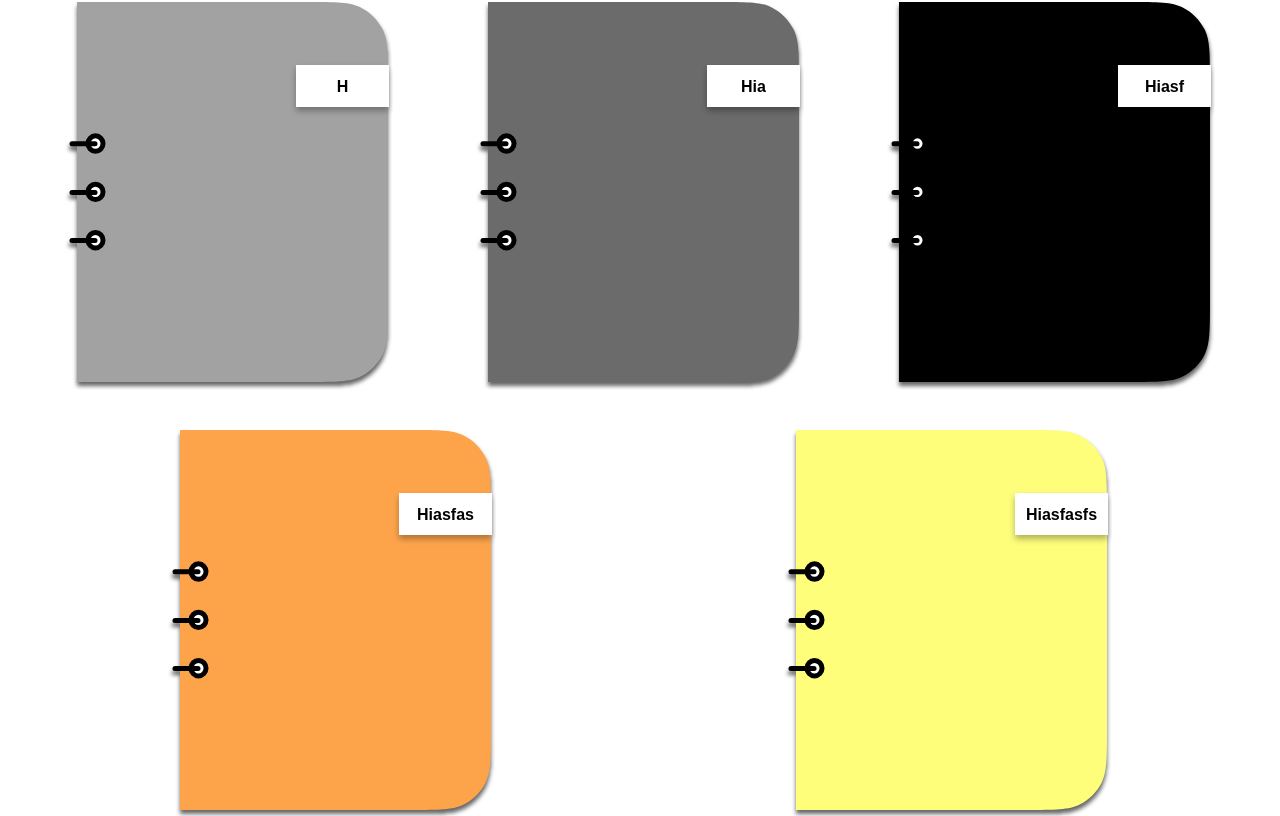
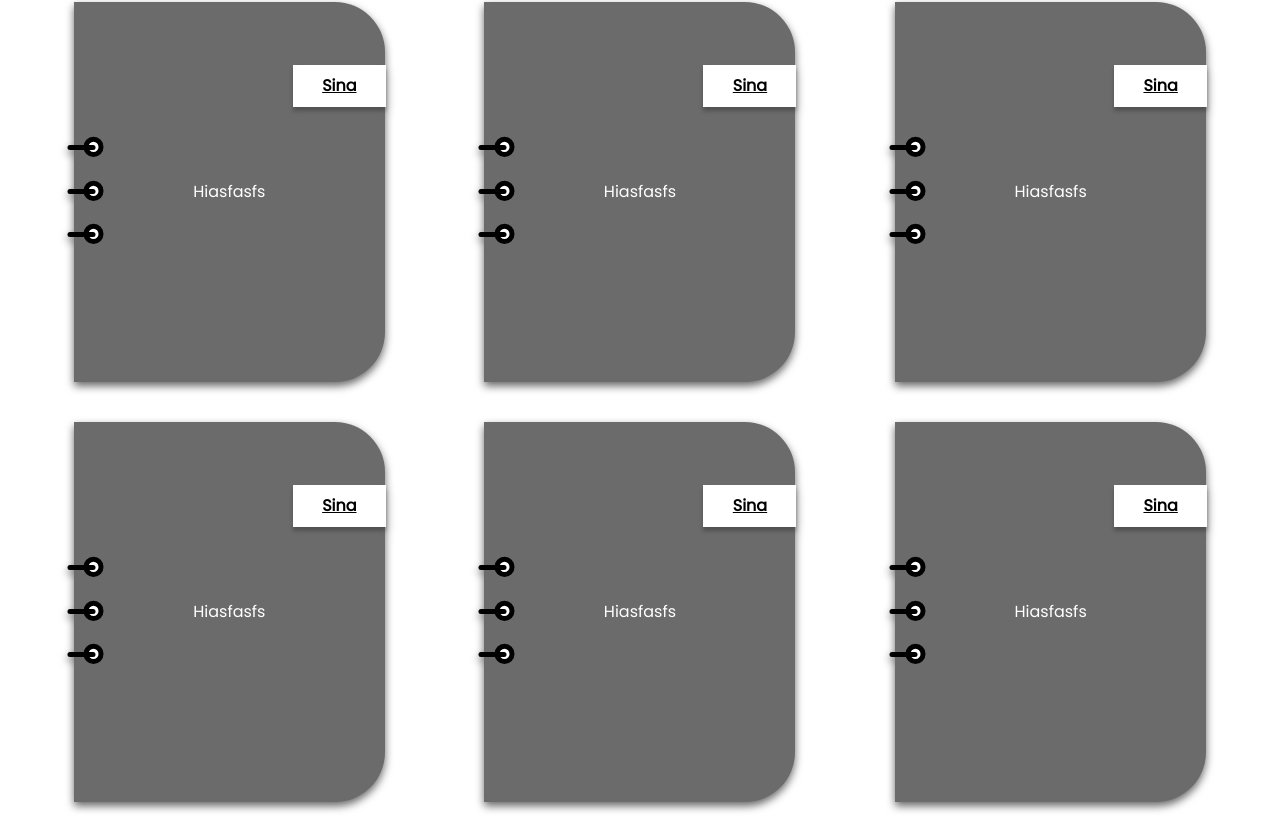
Before and after one commit to sina-ss/colorful-notepad, a React (Vite) app in the folder client/: page / in a window 1280 px wide. Shown: the part 604-1420 px from the top of the page. Built offline with nearby package versions, Linux system fonts and the light colour scheme; the HTML template or start-up script is replaced by a standard one.

Commit message:
feat: add new notebook

```diff
--- a/client/package.json
+++ b/client/package.json
@@ -14,11 +14,14 @@
     "@emotion/styled": "^11.11.0",
     "@fontsource/poppins": "^5.0.13",
     "@mui/material": "^5.15.13",
+    "@tanstack/react-query": "^5.34.1",
+    "axios": "^1.6.8",
     "react": "^18.2.0",
     "react-dom": "^18.2.0",
     "react-icons": "^5.1.0",
     "react-router-dom": "^6.22.3",
-    "react-toastify": "^10.0.5"
+    "react-toastify": "^10.0.5",
+    "react-window": "^1.8.10"
   },
   "devDependencies": {
     "@types/react": "^18.2.64",
--- /dev/null
+++ b/client/src/components/DotsIcon.tsx
@@ -0,0 +1,26 @@
+const DotsIcon = () => {
+  return (
+    <svg
+      width="37"
+      height="22"
+      viewBox="0 0 37 22"
+      fill="none"
+      xmlns="http://www.w3.org/2000/svg"
+    >
+      <path
+        d="M26.4979 18.5456C30.7184 18.5456 34.0232 15.0485 34.0232 10.8802C34.0232 6.71202 30.7184 3.21484 26.4979 3.21484C22.2775 3.21484 18.9727 6.71202 18.9727 10.8802C18.9727 15.0485 22.2775 18.5456 26.4979 18.5456Z"
+        fill="white"
+        stroke="black"
+        stroke-width="5"
+      />
+      <path
+        d="M3 11.5254L26 11.5254"
+        stroke="black"
+        stroke-width="5"
+        stroke-linecap="round"
+      />
+    </svg>
+  );
+};
+
+export default DotsIcon;
--- /dev/null
+++ b/client/src/components/Note.tsx
@@ -0,0 +1,82 @@
+import { Box, SvgIcon, Typography } from "@mui/material";
+import DotsIcon from "./DotsIcon";
+
+interface NoteProps {
+  to: string;
+  message: string;
+  color: string;
+}
+
+const Note: React.FC<NoteProps> = ({ to, message, color }) => {
+  return (
+    <Box
+      height="23.75rem"
+      width="19.4375rem"
+      bgcolor={color}
+      position="relative"
+      display="flex"
+      flexDirection="column"
+      justifyContent="center"
+      alignItems="center"
+      px="3.31rem"
+      sx={{
+        borderRadius: "0rem 3.125rem 3.125rem 0rem",
+        filter: "drop-shadow(0px 4px 4px rgba(0, 0, 0, 0.60))",
+        overflow: "visible",
+      }}
+    >
+      <Box
+        width="5.8125rem"
+        height="2.625rem"
+        bgcolor="#FFF"
+        position="absolute"
+        top="3.94rem"
+        right="-1px"
+        boxShadow="0px 4px 4px 0px rgba(0, 0, 0, 0.25)"
+      >
+        <Typography
+          variant="body1"
+          color="#000"
+          textAlign="center"
+          fontWeight={600}
+          sx={{ lineHeight: "2.625rem", textDecorationLine: "underline" }}
+        >
+          {to}
+        </Typography>
+      </Box>
+      <Typography
+        variant="body1"
+        color="#FFF"
+        sx={{
+          display: "-webkit-box",
+          WebkitLineClamp: 4,
+          WebkitBoxOrient: "vertical",
+          overflow: "hidden",
+          textOverflow: "ellipsis",
+          wordBreak: "break-all",
+        }}
+      >
+        {message}
+      </Typography>
+      <Box display="flex" flexDirection="column" gap="1.2rem" position="absolute" left="-.4rem">
+        <SvgIcon
+          sx={{ overflow: "visible" }}
+        >
+          <DotsIcon />
+        </SvgIcon>
+        <SvgIcon
+          sx={{ overflow: "visible" }}
+        >
+          <DotsIcon />
+        </SvgIcon>
+        <SvgIcon
+          sx={{ overflow: "visible" }}
+        >
+          <DotsIcon />
+        </SvgIcon>
+      </Box>
+    </Box>
+  );
+};
+
+export default Note;
--- a/client/src/pages/Home.tsx
+++ b/client/src/pages/Home.tsx
@@ -1,10 +1,10 @@
-import NoteBook from "@/components/NoteBook";
+import Note from "@/components/Note";
 import SearchTextField from "@/components/ui/SearchTextField";
 import { Box, Grid, Typography } from "@mui/material";
 
 const Home = () => {
   return (
-    <Box display="flex" flexDirection="column" alignItems="center" mt={4}>
+    <Box display="flex" flexDirection="column" alignItems="center" my={4}>
       <Typography variant="h1" fontWeight="Bold" gutterBottom>
         IOU
       </Typography>
@@ -36,19 +36,28 @@ const Home = () => {
         mt={5}
       >
         <Grid item xs={12} md={4} xl={3} display="flex" justifyContent="center">
-          <NoteBook text="H" color="#A2A2A2" />
+          <Note to="Sina" message="Hiasfasfs" color="#6B6B6B"/>
         </Grid>
         <Grid item xs={12} md={4} xl={3} display="flex" justifyContent="center">
-          <NoteBook text="Hia" color="#6B6B6B" />
+          <Note to="Sina" message="Hiasfasfs" color="#6B6B6B"/>
         </Grid>
         <Grid item xs={12} md={4} xl={3} display="flex" justifyContent="center">
-          <NoteBook text="Hiasf" color="#000000" />
+          <Note to="Sina" message="Hiasfasfs" color="#6B6B6B"/>
         </Grid>
         <Grid item xs={12} md={4} xl={3} display="flex" justifyContent="center">
-          <NoteBook text="Hiasfas" color="#FDA44B" />
+          <Note to="Sina" message="Hiasfasfs" color="#6B6B6B"/>
         </Grid>
         <Grid item xs={12} md={4} xl={3} display="flex" justifyContent="center">
-          <NoteBook text="Hiasfasfs" color="#FEFE7B" />
+          <Note to="Sina" message="Hiasfasfs" color="#6B6B6B"/>
+        </Grid>
+        <Grid item xs={12} md={4} xl={3} display="flex" justifyContent="center">
+          <Note to="Sina" message="Hiasfasfs" color="#6B6B6B"/>
+        </Grid>
+        <Grid item xs={12} md={4} xl={3} display="flex" justifyContent="center">
+          <Note to="Sina" message="Hiasfasfs" color="#6B6B6B"/>
+        </Grid>
+        <Grid item xs={12} md={4} xl={3} display="flex" justifyContent="center">
+          <Note to="Sina" message="Hiasfasfs" color="#6B6B6B"/>
         </Grid>
       </Grid>
     </Box>
```
Also changed, not shown: client/src/assets/dots.svg (added), 1 other file (tests, documents, lock files or other folders).
